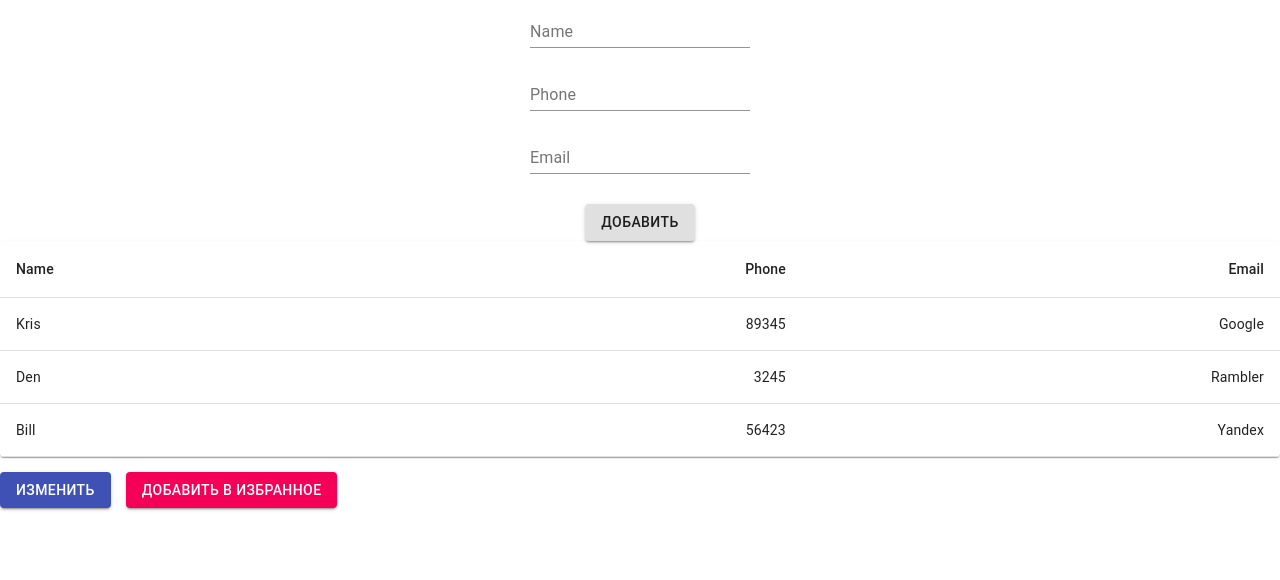
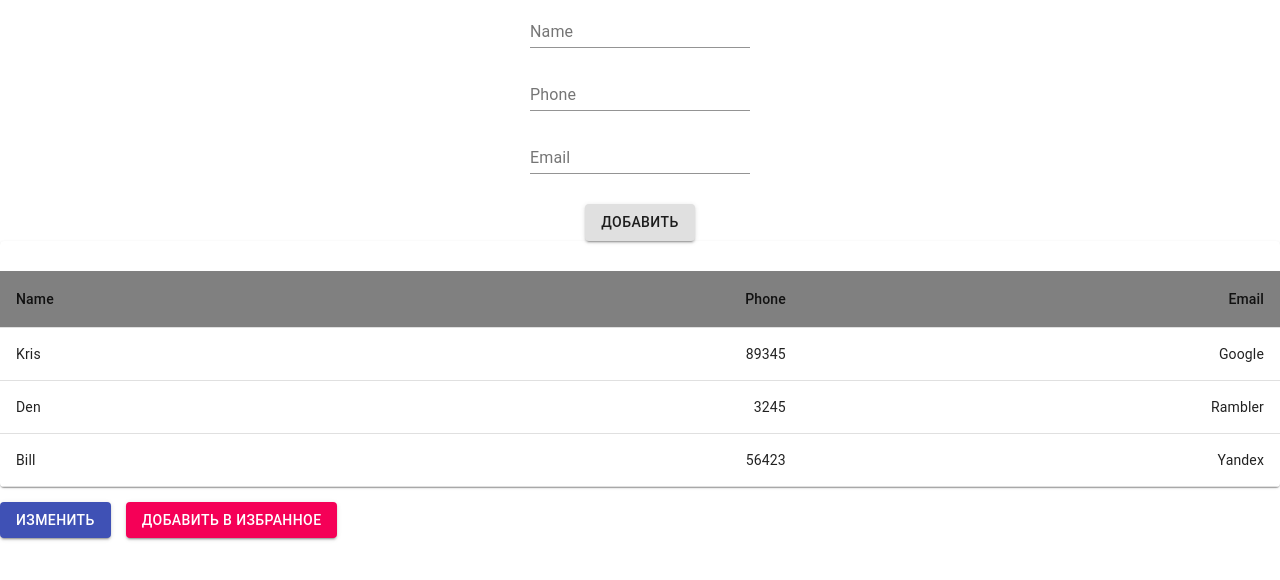
Before and after one commit to AntonReshetovv/react-local-storage, a React (Create React App) app: page / in a window 1280 px wide. Shown: the top 580 px of the page. Built offline with nearby package versions, Linux system fonts and the light colour scheme.

Commit message:
Добавил немножко стилей

```diff
--- a/src/App.css
+++ b/src/App.css
@@ -20,3 +20,6 @@ form > .input {
 .buttons > .favBut {
     margin-left: 15px;
 }
+.tableHead {
+    background-color: grey;
+}
--- a/src/Container/Table/index.jsx
+++ b/src/Container/Table/index.jsx
@@ -12,6 +12,7 @@ import Buttons from "../../Component/Button";
 const useStyles = makeStyles({
     table: {
       minWidth: 650,
+      marginTop: 30
     },
   });
 
@@ -31,7 +32,7 @@ const Tabl = () =>{
         <div>
         <TableContainer component={Paper}>
       <Table className={classes.table} aria-label="simple table">
-        <TableHead>
+        <TableHead className="tableHead">
           <TableRow>
             <TableCell>Name</TableCell>
             <TableCell align="right">Phone</TableCell>
```
